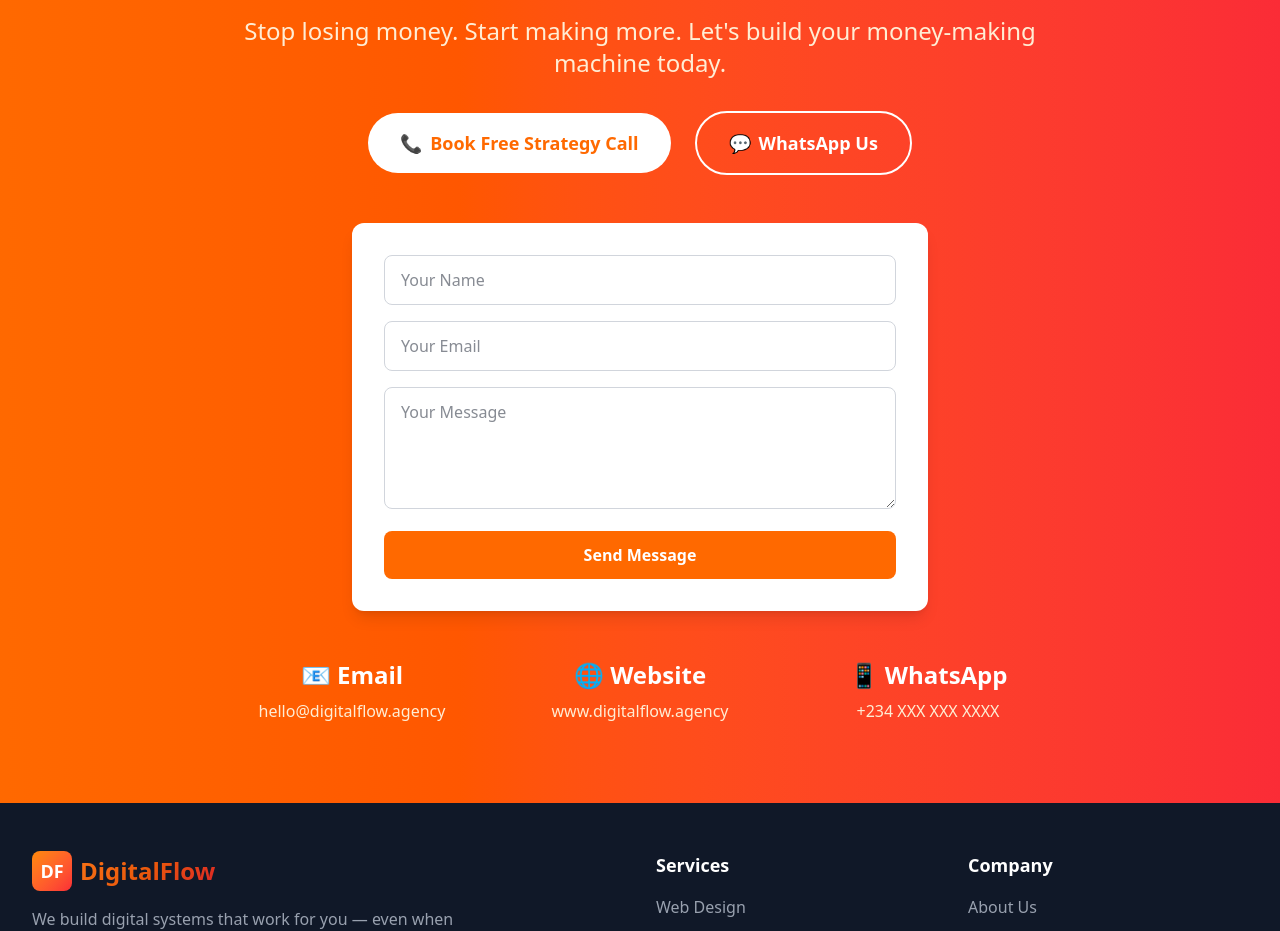
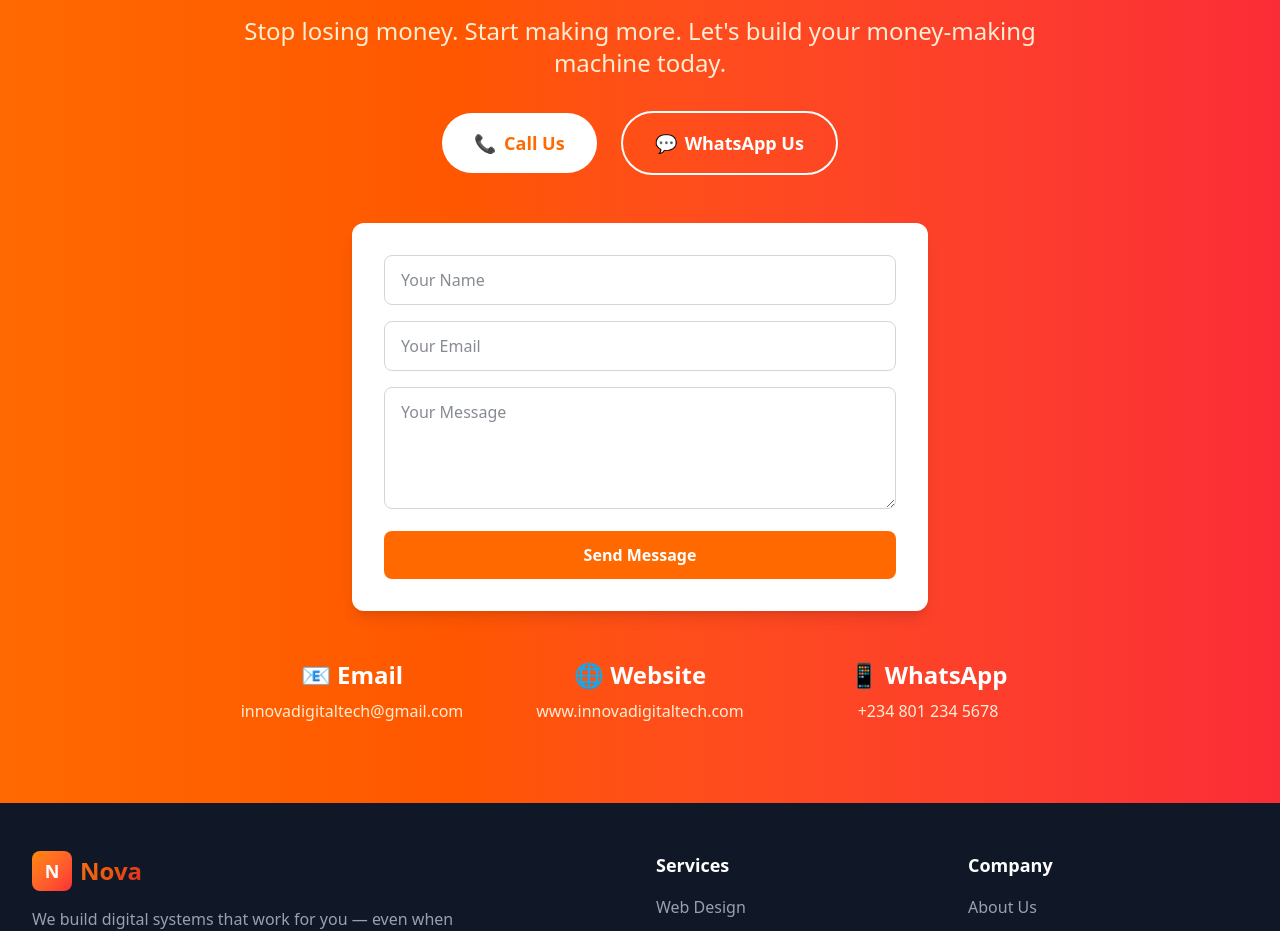
Before and after one commit to samueldobi/Innova-Digital, a React (Vite) app: page / in a window 1280 px wide. Shown: the part 4649-5580 px from the top of the page. Built offline with nearby package versions, Linux system fonts and the light colour scheme.

Commit message:
add: changed call to action information on home page

```diff
--- a/src/components/Footer.jsx
+++ b/src/components/Footer.jsx
@@ -10,9 +10,9 @@ const Footer = () => {
           <div className="md:col-span-2">
             <div className="flex items-center space-x-2 mb-4">
               <div className="w-10 h-10 bg-gradient-to-br from-orange-400 to-red-500 rounded-lg flex items-center justify-center">
-                <span className="text-white font-bold text-lg">DF</span>
+                <span className="text-white font-bold text-lg">N</span>
               </div>
-              <span className="text-2xl font-bold gradient-text">DigitalFlow</span>
+              <span className="text-2xl font-bold gradient-text">Nova</span>
             </div>
             <p className="text-gray-400 mb-6 max-w-md">
               We build digital systems that work for you — even when you sleep.
@@ -56,7 +56,7 @@ const Footer = () => {
         {/* Footer Bottom */}
         <div className="border-t border-gray-800 mt-12 pt-8 text-center">
           <p className="text-gray-400">
-            © 2025 DigitalFlow Agency. All rights reserved.{" "}
+            © 2023 Nova Agency. All rights reserved.{" "}
             <span className="text-orange-400">Built to make you money.</span>
           </p>
         </div>
--- a/src/data/data.js
+++ b/src/data/data.js
@@ -98,30 +98,32 @@ export const features = [
 export  const buttons = [
     {
       icon: "📞",
-      text: "Book Free Strategy Call",
+      text: " Call Us",
       classes:
         "bg-white text-orange-500 px-8 py-4 rounded-full text-lg font-semibold hover:shadow-2xl transition-all duration-300 transform hover:scale-105 flex items-center space-x-2",
+      url: "tel:+2348022604046",
     },
     {
       icon: "💬",
       text: "WhatsApp Us",
       classes:
         "border-2 border-white text-white px-8 py-4 rounded-full text-lg font-semibold hover:bg-white hover:text-orange-500 transition-all duration-300 flex items-center space-x-2",
+        url: "https://wa.me/+2348022604046",
     },
   ];
 
 export  const contactInfo = [
     {
       icon: "📧 Email",
-      detail: "hello@digitalflow.agency",
+      detail: "innovadigitaltech@gmail.com",
     },
     {
       icon: "🌐 Website",
-      detail: "www.digitalflow.agency",
+      detail: "www.innovadigitaltech.com",
     },
     {
       icon: "📱 WhatsApp",
-      detail: "+234 XXX XXX XXXX",
+      detail: "+234 801 234 5678",
     },
   ];
 export const servicesList = [
--- a/src/pages/Home.jsx
+++ b/src/pages/Home.jsx
@@ -1,4 +1,5 @@
-import {  features, buttons, contactInfo } from "../data/data"
+import {  features, buttons, contactInfo } from "../data/data";
+import { Link } from "react-router";
 
 const Home = () => {
 
@@ -406,7 +407,11 @@ const Home = () => {
               {buttons.map((btn, index) => (
                 <button key={index} className={btn.classes}>
                   <span>{btn.icon}</span>
-                  <span>{btn.text}</span>
+                  <span>
+                    <Link to={btn.url}>
+                      {btn.text}
+                    </Link>
+                    </span>
                 </button>
               ))}
             </div>
--- a/src/pages/Services.jsx
+++ b/src/pages/Services.jsx
@@ -1,5 +1,6 @@
 import { useState, useEffect } from 'react';
 import { servicesList } from '../data/data';
+import { Link } from 'react-router';
 
 const Services = () => {
   const [hoveredIndex, setHoveredIndex] = useState(null);
@@ -128,7 +129,9 @@ const Services = () => {
         {/* Bottom CTA */}
         <div className={`text-center mt-20 transition-all duration-1000 delay-1000 ${isVisible ? 'opacity-100 translate-y-0' : 'opacity-0 translate-y-10'}`}>
           <button className="group relative px-8 py-4 bg-gradient-to-br from-orange-400 to-red-500 rounded-full text-white font-semibold overflow-hidden transition-all duration-300 hover:scale-105 hover:shadow-2xl hover:shadow-purple-500/25">
+          <Link to="/contact">
             <span className="relative z-10">Contact Us</span>
+          </Link>
             <div className="absolute inset-0 bg-gradient-to-br from-orange-600 to-red-800  opacity-0 group-hover:opacity-100 transition-opacity duration-300"></div>
             <div className="absolute inset-0 bg-white/10 transform scale-x-0 group-hover:scale-x-100 transition-transform duration-500 origin-left"></div>
           </button>
```
